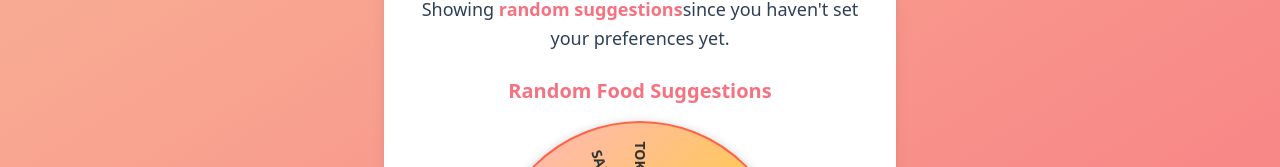
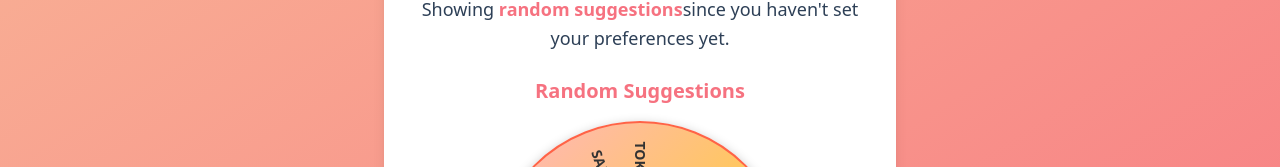
Before and after one commit to DevChiii/crave-spin, a SvelteKit app: page /spinner in a window 1280 px wide. Shown: the part 212-379 px from the top of the page. Built offline with nearby package versions, Linux system fonts and the light colour scheme.

Commit message:
Change text content about foods

```diff
--- a/src/routes/spinner/+page.svelte
+++ b/src/routes/spinner/+page.svelte
@@ -286,20 +286,20 @@
       </p>
     {:else}
       <p class="text-lg text-[#2E4057] leading-relaxed">
-        Loading your food suggestions...
+        Loading suggestions...
       </p>
     {/if}
 
     <h2 class="text-xl font-bold text-[#F67280] mt-6 mb-4">
       {#if isRandomSuggestions}
-        Random Food Suggestions
+        Random Suggestions
       {:else}
-        Recommended Foods
+        Recommended
       {/if}
     </h2>
 
     {#if isLoading}
-      <p class="text-lg text-[#2E4057]">Finding the best food options for you...</p>
+      <p class="text-lg text-[#2E4057]">Finding the best options for you...</p>
     {:else if foodSuggestions.length > 0}
       <div class="roulette-wrapper">
         <div class="roulette-container">
@@ -340,7 +340,7 @@
 
       </div>
     {:else}
-      <p class="mt-4 text-lg text-[#F67280]">No food suggestions found. Try clicking "Surprise Me!"</p>
+      <p class="mt-4 text-lg text-[#F67280]">No suggestions found. Try clicking "Surprise Me!"</p>
       <button
         on:click={handleSurprise}
         class="mt-4 px-6 py-3 text-lg font-bold bg-[#6C5B7B] text-white rounded-lg hover:bg-[#5D4C6C] transition-all">
```
